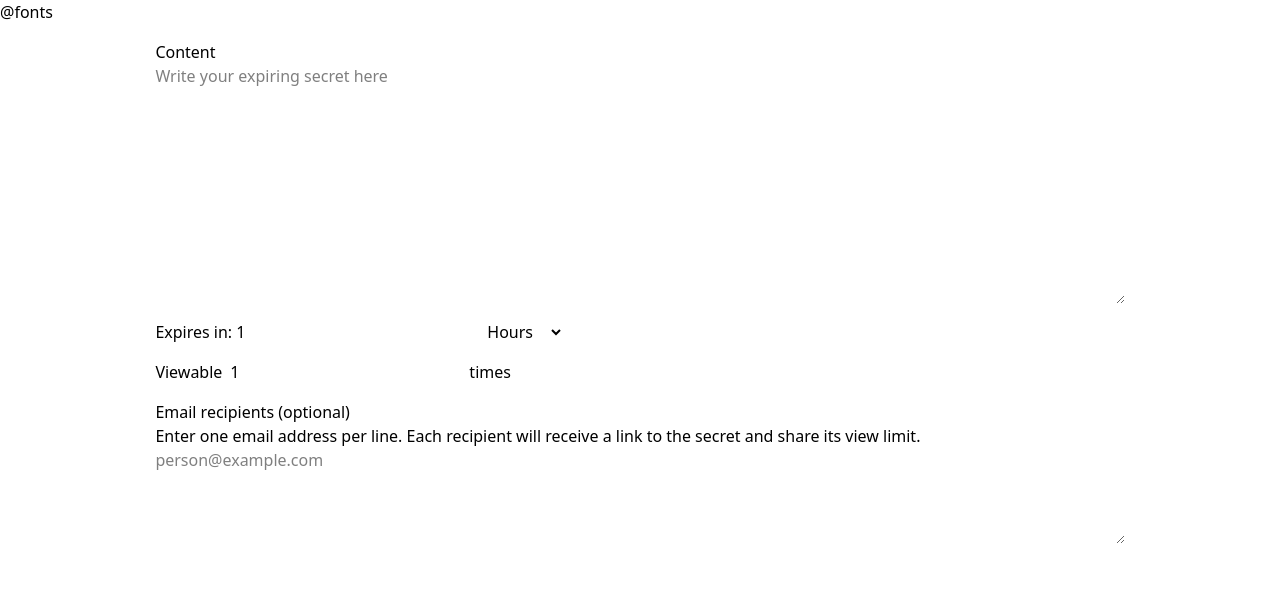
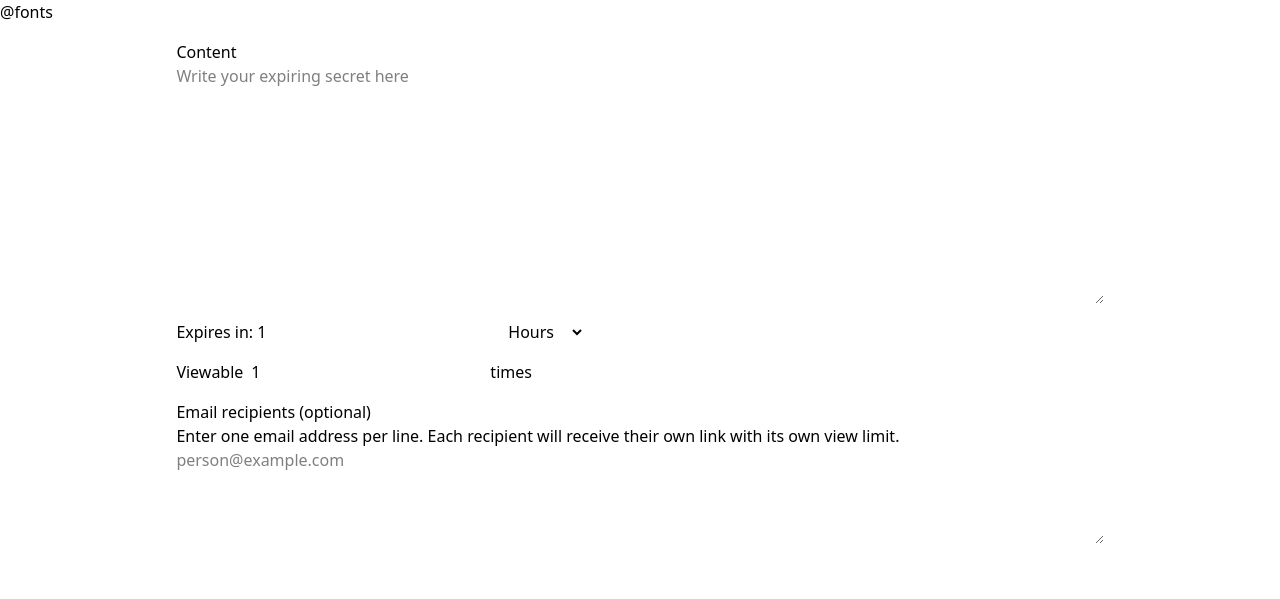
Before and after one commit to GingertronMk1/one-timer, a Laravel app: page / in a window 1280 px wide. Shown: the top 599 px of the page. Run offline with Laravel 12, Linux system fonts and the light colour scheme.

Commit message:
Give each email recipient an independent secret
Create a separately encrypted secret and unique link for each recipient while retaining the original link for the sender. Each copy has the requested expiry and its own view allowance. Update the form guidance and test that using one link does not consume another.

```diff
--- a/app/Http/Controllers/ExpiringSecretController.php
+++ b/app/Http/Controllers/ExpiringSecretController.php
@@ -38,7 +38,13 @@ class ExpiringSecretController extends Controller
         foreach (preg_split('/\R/', $validated['recipients'] ?? '') as $recipient) {
             $recipient = trim($recipient);
             if ($recipient !== '') {
-                Mail::send('emails.expiring-secret', ['expiringSecret' => $expiringSecret], function ($message) use ($recipient): void {
+                $recipientSecret = $expiringSecret->replicate();
+                $recipientSecret->content = $validated['content'];
+                if (! $recipientSecret->save()) {
+                    throw new \Exception('There was an error saving this Expiring Secret. Please try again later.');
+                }
+
+                Mail::send('emails.expiring-secret', ['expiringSecret' => $recipientSecret], function ($message) use ($recipient): void {
                     $message->to($recipient)->subject('You have received a secret');
                 });
             }
--- a/resources/views/expiringSecret/create.blade.php
+++ b/resources/views/expiringSecret/create.blade.php
@@ -61,7 +61,7 @@
                 @enderror
             </span>
             <span class="block"
-                >Enter one email address per line. Each recipient will receive a link to the secret and share its view
+                >Enter one email address per line. Each recipient will receive their own link with its own view
                 limit.</span>
             <textarea
                 name="recipients"
```
Also changed, not shown: tests/Feature/Http/Controllers/ExpiringSecretControllerTest.php (+20 -5 lines).
